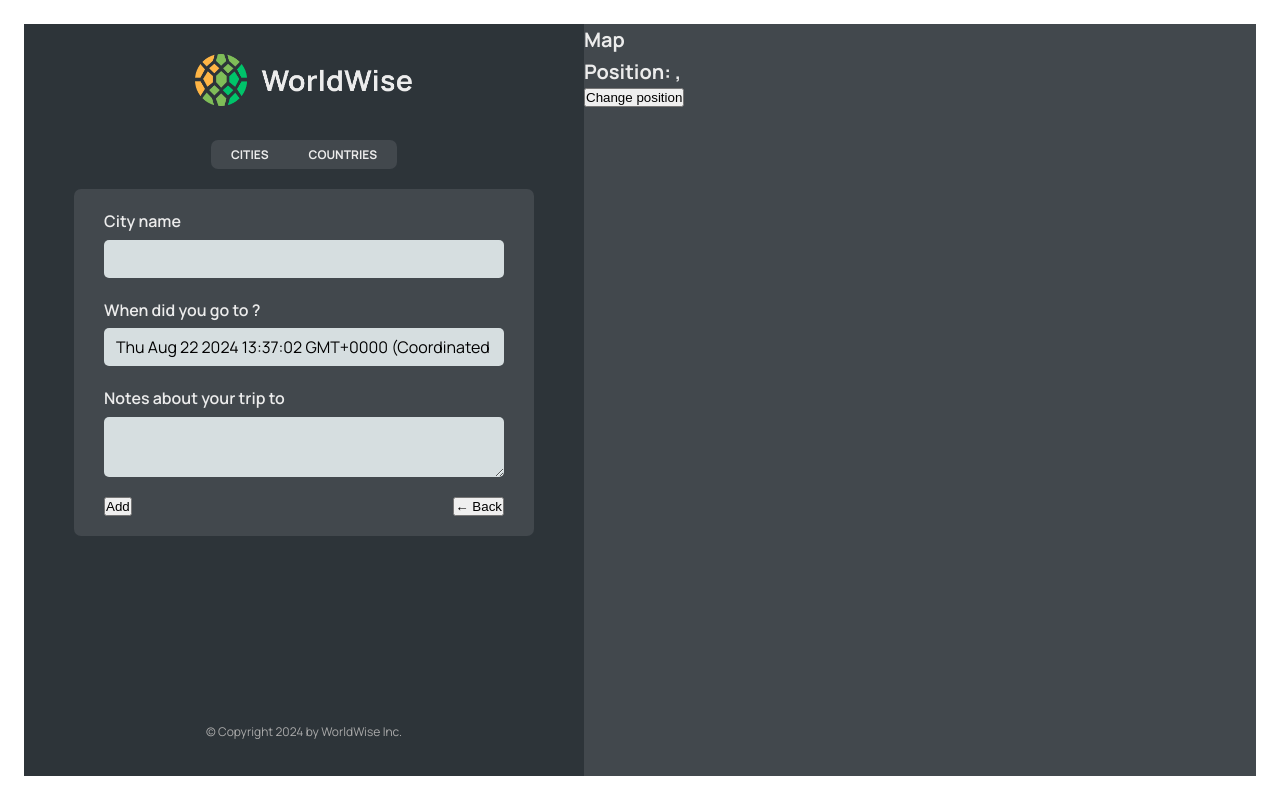
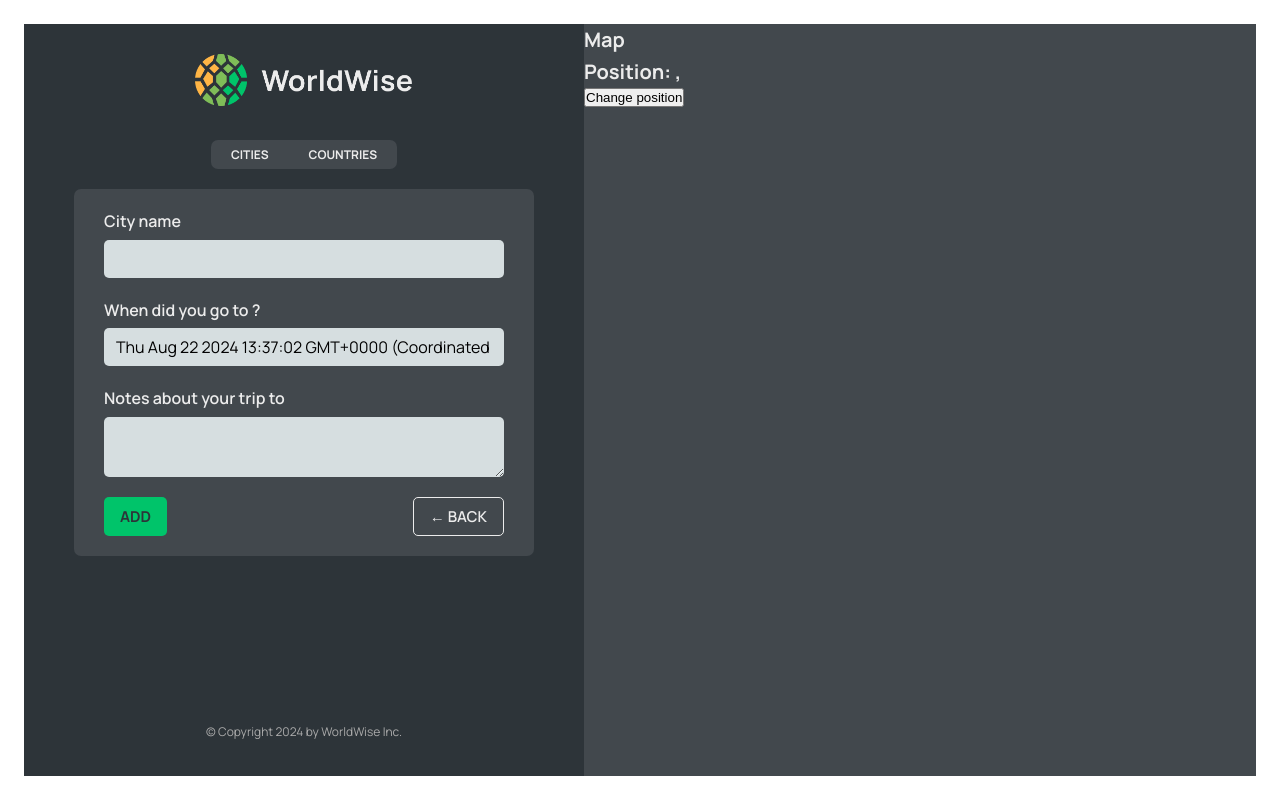
Before and after one commit to satyamkale27/World-Wise, a React (Vite) app: page /app/form in a window 1280 px wide. Built offline with nearby package versions, Linux system fonts and the light colour scheme; data requests are answered from the project's data file.

Commit message:
dynamically selected styles

```diff
--- /dev/null
+++ b/src/components/Button.jsx
@@ -0,0 +1,10 @@
+import styles from "./Button.module.css";
+function Button({ children, onClick, type }) {
+  return (
+    <button onClick={onClick} className={`${styles.btn} ${styles[type]}`}>
+      {children}
+    </button>
+  );
+}
+
+export default Button;
--- a/src/components/Form.jsx
+++ b/src/components/Form.jsx
@@ -3,6 +3,7 @@
 import { useState } from "react";
 
 import styles from "./Form.module.css";
+import Button from "./Button";
 
 export function convertToEmoji(countryCode) {
   const codePoints = countryCode
@@ -49,8 +50,8 @@ function Form() {
       </div>
 
       <div className={styles.buttons}>
-        <button>Add</button>
-        <button>&larr; Back</button>
+        <Button type="primary">Add</Button>
+        <Button type="back">&larr; Back</Button>
       </div>
     </form>
   );
```
